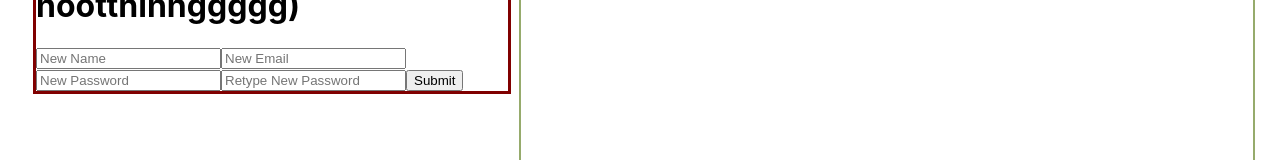
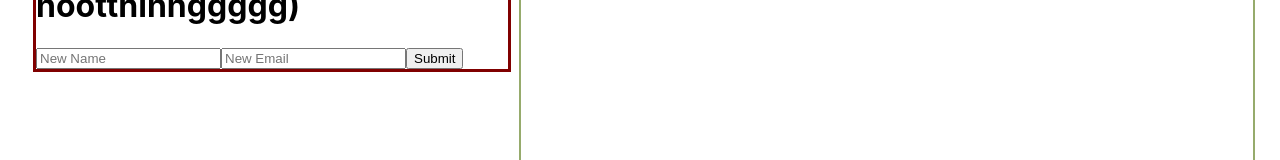
Before and after one commit to pirainogi/garden-pi-frontend, a React (Create React App) app: page /profile in a window 1280 px wide. Shown: the part 437-597 px from the top of the page. Built offline with nearby package versions, Linux system fonts and the light colour scheme.

Commit message:
edit user only name+email

```diff
--- a/src/actions/actions.js
+++ b/src/actions/actions.js
@@ -51,7 +51,6 @@ function signupUser(userInfo){
       body: JSON.stringify({
         name: userInfo.name,
         email: userInfo.email,
-        password: userInfo.password
       })
     })
     .then(res => res.json())
--- a/src/components/editUserForm.js
+++ b/src/components/editUserForm.js
@@ -9,8 +9,6 @@ class EditUserForm extends Component {
   state = {
     name: '',
     email: '',
-    password: '',
-    new_password: ''
   }
 
   handleChange = (e) => {
@@ -37,8 +35,6 @@ class EditUserForm extends Component {
         <form onSubmit={this.handleSubmit}>
             <input type="text" name="name" placeholder="New Name" onChange={this.handleChange} value={this.state.name}/>
             <input type="text" name="email" placeholder="New Email" onChange={this.handleChange} value={this.state.email}/>
-            <input type="password" name="password" placeholder="New Password" onChange={this.handleChange} value={this.state.password}/>
-            <input type="password" name="password" placeholder="Retype New Password" onChange={this.handleChange} value={this.state.new_password}/>
           <input type="submit" value="Submit" />
         </form>
       </div>
```
